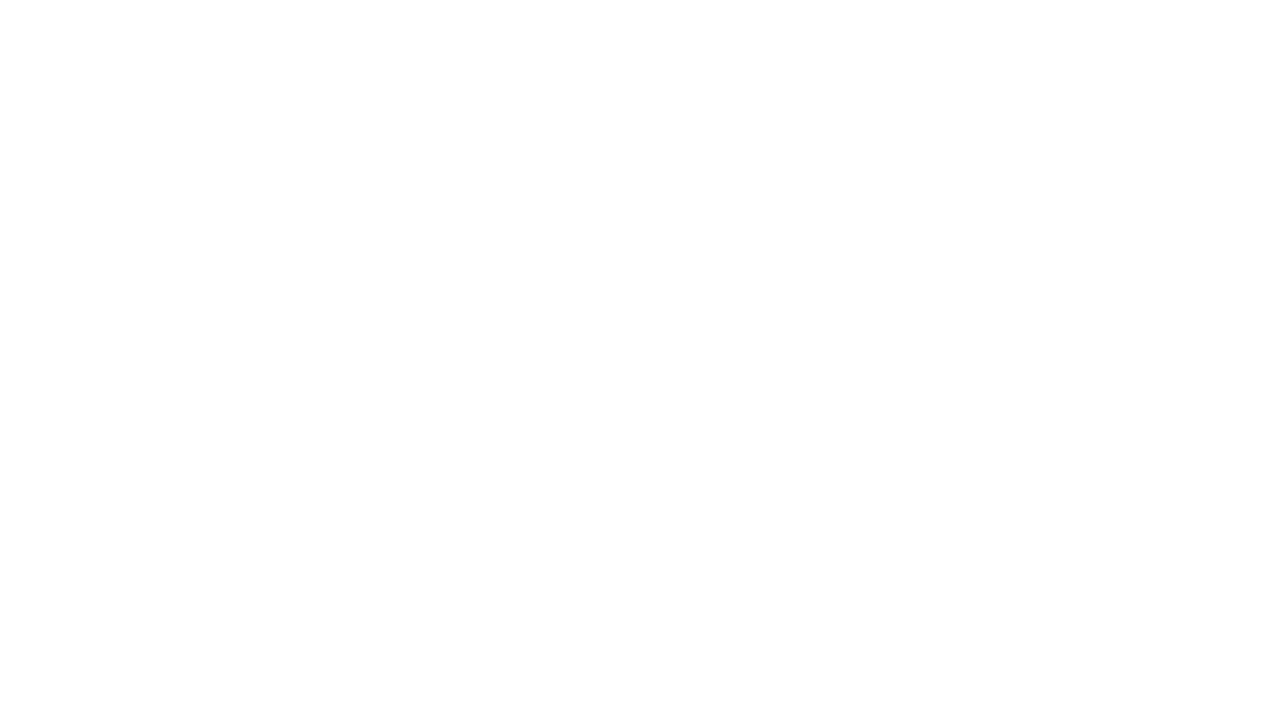
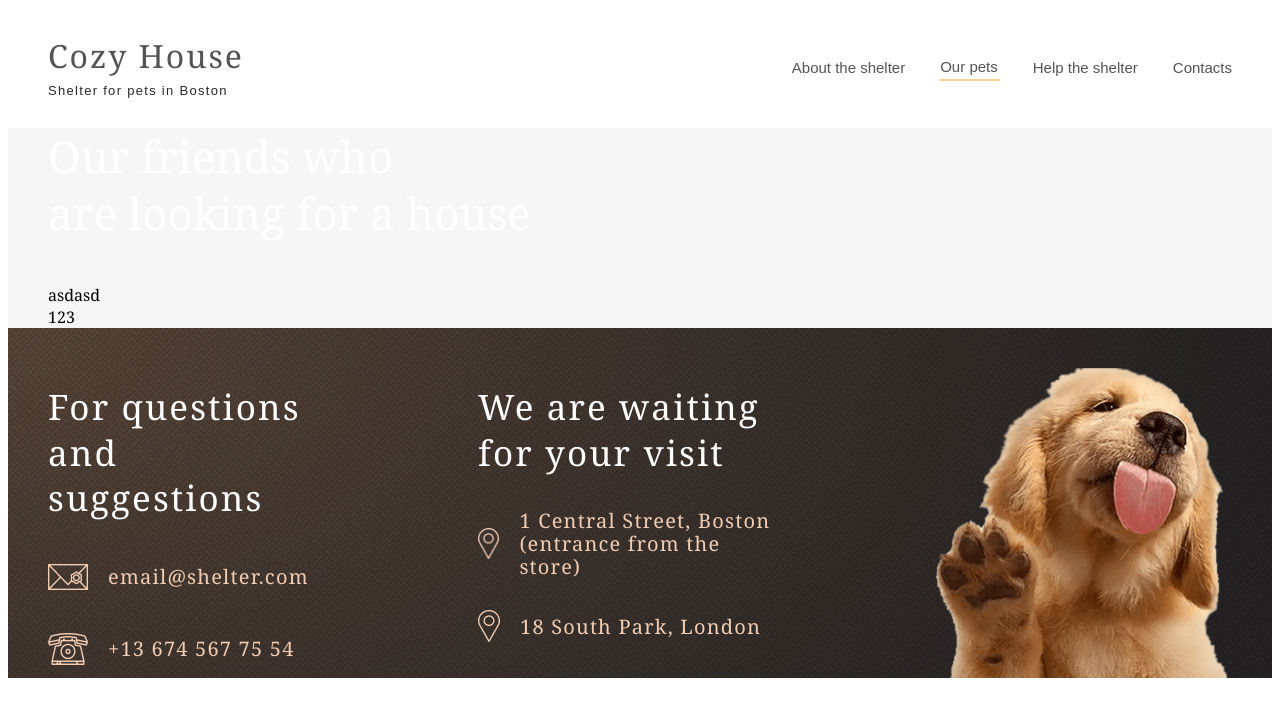
Before and after one commit to kozhemyakin/rsschool-cv, a plain HTML site: page shelter/pets.html in a window 1280 px wide. Drawn offline with Linux system fonts and the light colour scheme; a web font is replaced by a local one.

Commit message:
feat: add header and footer for pets page

```diff
--- a/shelter/pets.html
+++ b/shelter/pets.html
@@ -0,0 +1,64 @@
+<!DOCTYPE html>
+<html lang="en">
+  <head>
+    <meta charset="utf-8">
+    <meta name="viewport" content="width=device-width, initial-scale=1.0">
+    <link rel="icon" type="image/x-icon" href="./images/favicon.ico">
+    <title>kozhemyakin - shelter</title>
+    <link href="https://fonts.cdnfonts.com/css/arial-2" rel="stylesheet">
+    <link href="https://fonts.cdnfonts.com/css/georgia" rel="stylesheet">
+    <link rel="stylesheet" href="./styles/styles_pets.css">
+    <script src="./scripts/script.js"></script>
+  </head>
+  <body>
+    <section class="header-container">
+      <div class="container">
+        <header class="header">
+          <a href="./index.html" class="header__logo">
+            <h1>Cozy House</h1>
+            <span>Shelter for pets in Boston</span>
+          </a>
+          <nav class="header__nav">
+            <a href="./index.html/about">About the shelter</a>
+            <a href="./pets.html" class="active">Our pets</a>
+            <a href="#help">Help the shelter</a>
+            <a href="#contacts">Contacts</a>
+          </nav>
+        </header>
+    </section>
+    <section class="gray-wrapper">
+        <div class="container">
+            <h2>Our friends who<br> are looking for a house</h2>
+            <div>asdasd</div>
+            <div>123</div>
+        </div>
+    </section>
+    <footer class="brown-container">
+      <div id="contacts" class="container footer">
+        <div class="footer__contacts">
+          <p class="footer__title">For questions and suggestions</p>
+          <div class="footer__address__line pd40">
+            <div class="footer__icon-email"></div>
+            <a href="mailto:" class="footer__description">email@shelter.com</a>
+          </div>
+          <div class="footer__address__line">
+            <div class="footer__icon-phone"></div>
+            <a href="tel:+136745677554" class="footer__description">+13 674 567 75 54</a>
+          </div>
+        </div>
+        <div class="footer__address">
+          <p class="footer__title">We are waiting for your visit</p>
+          <div class="footer__address__line pd3432">
+            <div class="footer__icon-metka"></div>
+            <a href="https://goo.gl/maps/UvdGRy1qSHVLA7iq7" target="_blank" class="footer__description">1 Central Street, Boston<br> (entrance from the store)</a>
+          </div>
+          <div class="footer__address__line">
+            <div class="footer__icon-metka"></div>
+            <a href="https://goo.gl/maps/uudZNqA2ZDXVPygP6" target="_blank" class="footer__description">18 South Park, London </a>
+          </div>
+        </div>
+        <div class="footer__image-dog"></div>
+      </div>
+    </footer>
+  </body>
+</html>
--- /dev/null
+++ b/shelter/styles/styles_pets.css
@@ -0,0 +1,303 @@
+html {
+    scroll-behavior: smooth;
+}
+
+body {
+    font-family: 'Georgia';
+    font-style: normal;
+    font-weight: 400;
+}
+
+h1, h2, h3, p {
+    padding: 0;
+    margin: 0;
+}
+
+a {
+    text-decoration: none;
+    color: #CDCDCD;
+    cursor: auto;
+}
+
+h1 {
+    font-family: 'Georgia';
+    font-style: normal;
+    font-weight: 400;
+    font-size: 32px;
+    line-height: 110%;
+    display: flex;
+    align-items: center;
+    letter-spacing: 0.06em;
+    color: #545454;
+}
+
+.container {
+    max-width: 1200px;
+    margin: 0 auto;
+    padding: 0 40px;
+}
+
+.header {
+    height: 120px;
+    display: flex;
+    justify-content: space-between;
+    padding-top: 0;
+}
+
+.header__logo {
+    display: flex;
+    flex-direction: column;
+    justify-content: center;
+    gap: 10px;
+}
+
+.header__logo > span {
+    font-family: 'Arial';
+    font-style: normal;
+    font-weight: 400;
+    font-size: 13px;
+    line-height: 15px;
+    letter-spacing: 0.1em;
+    color: #292929;
+}
+
+.header__nav {
+    display: flex;
+    gap: 35px;
+    align-items: center;
+    font-family: 'Arial';
+    font-size: 15px;
+    color: #CDCDCD;
+}
+
+.header__nav > a {
+    font-family: 'Arial';
+    font-style: normal;
+    font-weight: 400;
+    font-size: 15px;
+    line-height: 160%;
+    color: #545454;
+}
+
+.header__nav > a:nth-child(2)::after {
+    color: #FAFAFA;
+    content: "";
+    display: block;
+    border: 1px solid #FBD38D;
+    background: #F1CDB3;
+    width: 100%;
+}
+
+.gray-wrapper {
+    background: #F6F6F6;
+}
+
+.brown-container {
+    background: url(./../images/noise_transparent@2x.png), radial-gradient(100% 215.42% at 0% 0%, #5B483A 0%, #262425 100%)
+}
+
+h2 {
+    font-family: 'Georgia';
+    font-style: normal;
+    font-weight: 400;
+    font-size: 44px;
+    line-height: 130%;
+    color: #FFFFFF;
+    padding-bottom: 42px;
+}
+
+h3 {
+    font-family: 'Georgia';
+    font-style: normal;
+    font-weight: 400;
+    font-size: 35px;
+    line-height: 130%;
+    letter-spacing: 0.06em;
+    color: #545454;
+}
+
+.not-only__content__text > p {
+    font-family: 'Arial';
+    font-style: normal;
+    font-weight: 400;
+    font-size: 15px;
+    line-height: 160%;
+    color: #CDCDCD;
+    padding-bottom: 42px;
+}
+
+.not-only__content__img {
+    background-image: url("./../images/not-only-dog.png");
+    width: 58%;
+    height: 728px;
+}
+
+.not-only__content {
+    display: flex;
+    justify-content: space-between;
+}
+
+button {
+    background: #F1CDB3;
+    border: none;
+    border-radius: 100px;
+    padding: 15px 45px;
+    font-size: 17px;
+    line-height: 130%;
+    letter-spacing: 0.06em;
+    color: #292929;
+    font-family: 'Georgia';
+    font-style: normal;
+    font-weight: 400;
+    cursor: pointer;
+}
+
+.btn {
+    background: #F1CDB3;
+    border: none;
+    border-radius: 100px;
+    padding: 15px 45px;
+    font-size: 17px;
+    line-height: 130%;
+    letter-spacing: 0.06em;
+    color: #292929;
+    font-family: 'Georgia';
+    font-style: normal;
+    font-weight: 400;
+    cursor: pointer;
+}
+
+
+.footer {
+    padding: 40px 40px 0;
+    display: flex;
+    justify-content: space-between;
+}
+
+.footer__title {
+    font-family: 'Georgia';
+    font-style: normal;
+    font-weight: 400;
+    font-size: 35px;
+    line-height: 130%;
+    letter-spacing: 0.06em;
+    color: #FFFFFF;
+}
+
+.footer__description {
+    font-family: 'Georgia';
+    font-style: normal;
+    font-weight: 400;
+    font-size: 20px;
+    line-height: 115%;
+    letter-spacing: 0.06em;
+    color: #F1CDB3;
+}
+
+.footer__contacts {
+    max-width: 279px;
+    padding-top: 16px;
+}
+
+.footer__address {
+    max-width: 303px;
+    padding-top: 16px;
+}
+
+.footer__icon-email {
+    background: url('./../images/icon-email.png');
+    width: 40px;
+    height: 32px;
+    background-repeat: no-repeat;
+    background-size: contain;
+}
+
+.footer__icon-phone {
+    background: url('./../images/icon-phone.png');
+    width: 40px;
+    height: 32px;
+    background-repeat: no-repeat;
+    background-size: contain;
+}
+
+.footer__icon-metka {
+    background: url('./../images/icon-marker2.png');
+    width: 22px;
+    height: 32px;
+    background-repeat: no-repeat;
+    background-size: contain;
+}
+
+.footer__image-dog {
+    background: url('./../images/footer-puppy.png');
+    width: 300px;
+    height: 310px;
+    background-repeat: no-repeat;
+    background-size: contain;
+    /* background-position: right; */
+}
+
+.footer__address__line {
+    display: flex;
+    gap: 20px;
+    align-items: center;
+}
+
+.pd40 {
+    padding: 40px 0;
+}
+
+.pd3432 {
+    padding: 34px 0 32px;
+}
+
+.header__nav > a:not(.active):hover {
+    color: #292929;
+    cursor: pointer;
+    transition: 1s;
+}
+
+.active {
+    font-family: 'Arial';
+    font-style: normal;
+    font-weight: 400;
+    font-size: 15px;
+    line-height: 160%;
+    color: #FAFAFA;
+}
+
+.our-friends__slider__card--button:hover {
+    cursor: pointer;
+    background: #FDDCC4;
+    transition: 1s;
+}
+
+/* .our-friends__slider__card--hidden {
+    display: none;
+}
+
+.our-friends__slider__card--hidden:hover {
+    display: block;
+} */
+
+.our-friends__slider__card--image:hover {
+    cursor: pointer;
+    background-image: url('./../images/icon-marker2.png');
+}
+
+.our-friends__slider__card--button {
+    background: none;
+    border: 2px solid #F1CDB3;
+}
+
+.not-only__content__text > a:hover,
+.our-friends__slider ~ a:hover,
+.our-friends__slider > button:hover {
+    background: #FDDCC4;
+    transition: 1s;
+}
+
+.footer__description:hover {
+    color: #FDDCC4;
+    transition: 1s;
+}
```
Also changed, not shown: shelter/styles/styles.css (+0 -17 lines).
